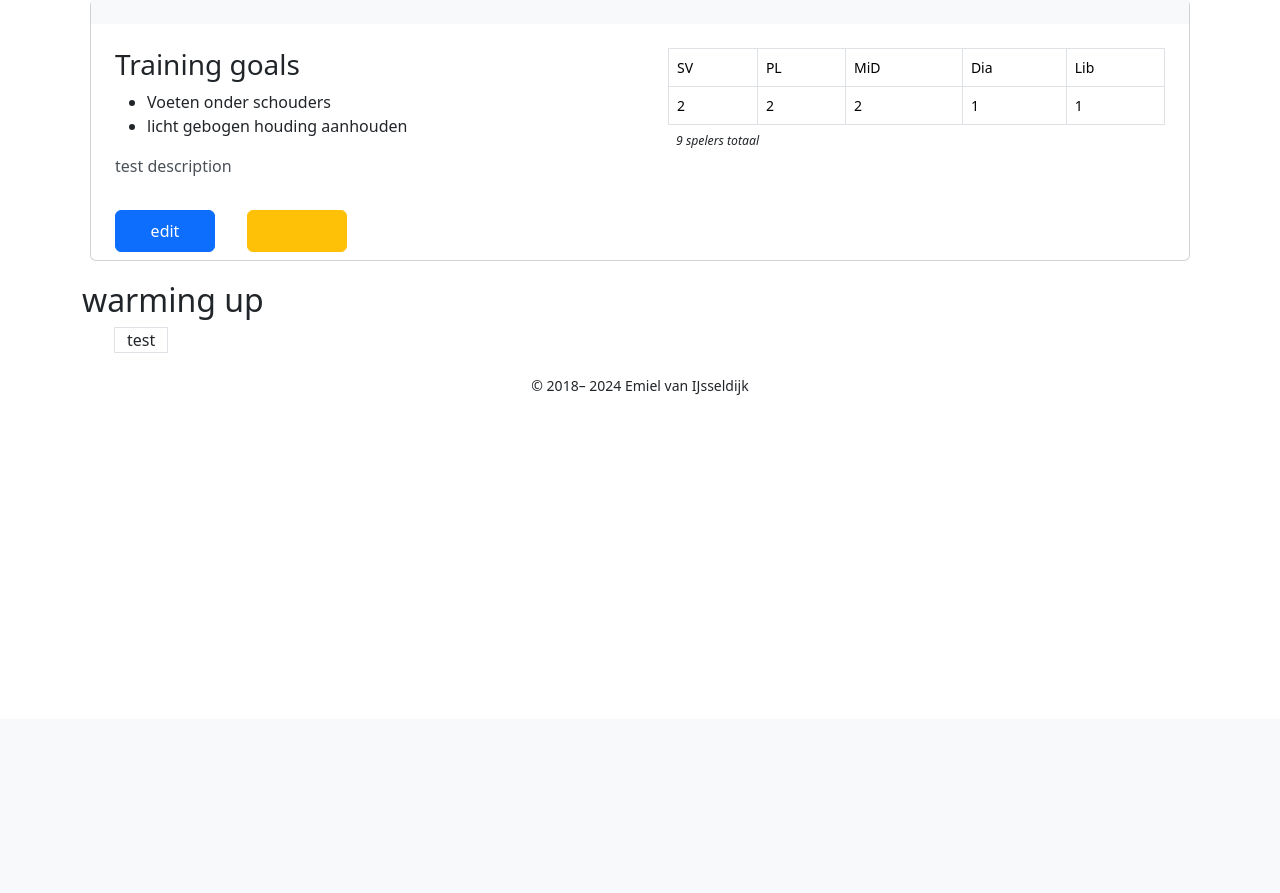
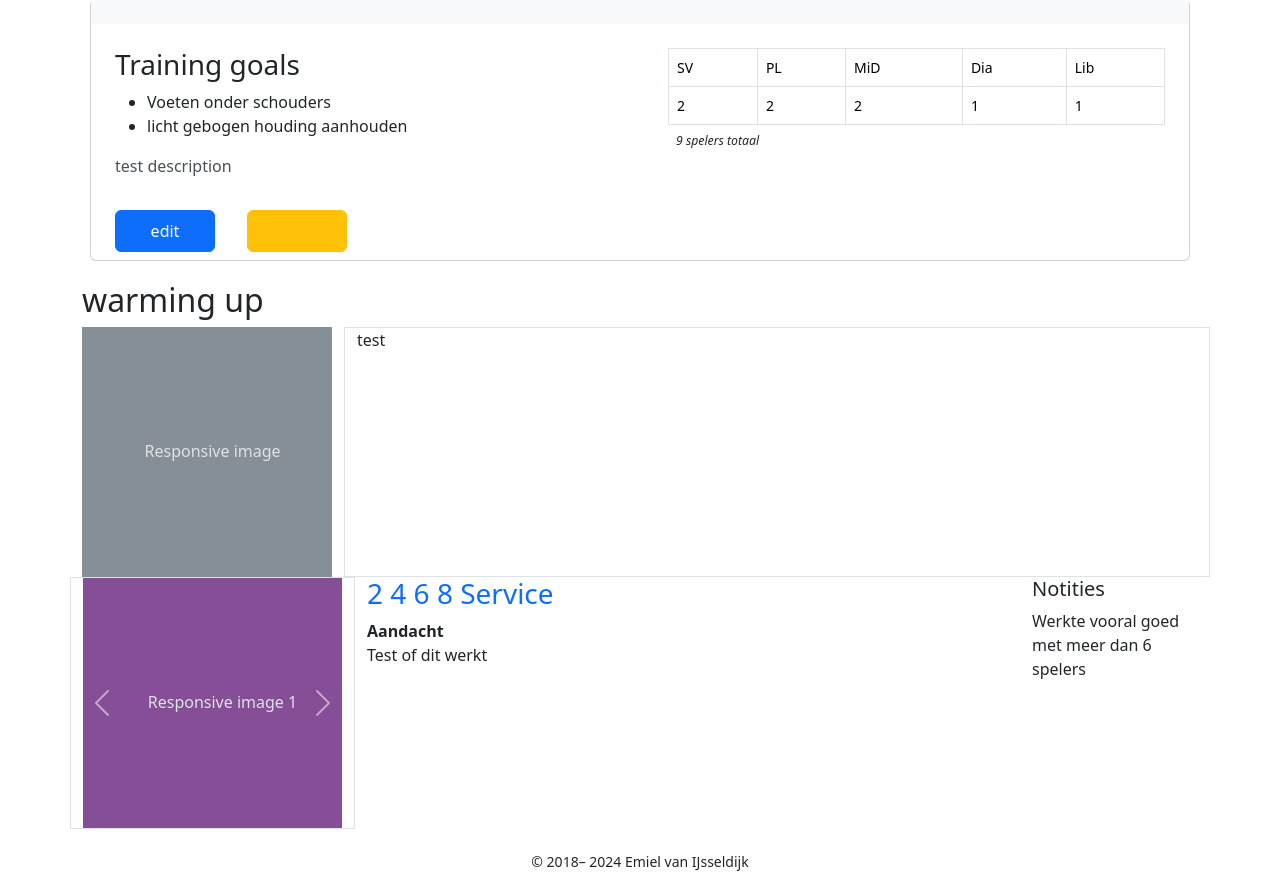
Before and after one commit to mielski/volleyapp, a Flask app: template templates/training_details_view.html in a window 1280 px wide. Shown: the part 81-974 px from the top of the page. Before the commit the page ends 476 px from the top, so only its background shows below. Run offline with Flask 3, Linux system fonts and the light colour scheme; the template is opened without the code that fills it, so the values that code supplies are empty; some libraries are stand-ins or nearby versions.

Commit message:
understanding the column structure

```diff
--- a/templates/training_details_view.html
+++ b/templates/training_details_view.html
@@ -45,11 +45,68 @@
       <button class="btn btn-warning training_card__button p-2 mx-3" href="#">{{ render_icon('trash') }}</button>
     </div>
   </div>
+  <h2>warming up</h2>
+  <div class="row">
+    <div class="col col-auto">
+      <svg class="img-fluid" width="250" height="250"
+           xmlns="http://www.w3.org/2000/svg" role="img" aria-label="Placeholder: Responsive image"
+           preserveAspectRatio="xMidYMid slice" focusable="false"><title>Placeholder</title>
+        <rect width="100%" height="100%" fill="#868e96"></rect>
+        <text x="25%" y="50%" fill="#dee2e6" dy=".3em">Responsive image</text>
+      </svg>
+    </div>
+    <div class="col border">test</div>
   </div>
-  <h2>warming up</h2>
-  <div class="row m-2">
-    <div class="col-auto">
+  <div class="row">
+    <div class="col-md-3 border">
+      <div id="carouselExampleControls" class="carousel slide" data-bs-ride="carousel">
+        <div class="carousel-inner">
+          <div class="carousel-item active">
+            <svg class="img-fluid" width="auto" height="250"
+                 xmlns="http://www.w3.org/2000/svg" role="img" aria-label="Placeholder: Responsive image"
+                 preserveAspectRatio="xMidYMid slice" focusable="false"><title>Placeholder</title>
+              <rect width="100%" height="100%" fill="#864e96"></rect>
+              <text x="25%" y="50%" fill="#dee2e6" dy=".3em">Responsive image 1</text>
+            </svg>
+          </div>
+          <div class="carousel-item">
+            <svg class="img-fluid" width="auto" height="250"
+                 xmlns="http://www.w3.org/2000/svg" role="img" aria-label="Placeholder: Responsive image"
+                 preserveAspectRatio="xMidYMid slice" focusable="false"><title>Placeholder</title>
+              <rect width="100%" height="100%" fill="#868e96"></rect>
+              <text x="25%" y="50%" fill="#dee2e6" dy=".3em">Responsive image 2</text>
+            </svg>
+          </div>
+          <div class="carousel-item">
+            <svg class="img-fluid" width="auto" height="250"
+                 xmlns="http://www.w3.org/2000/svg" role="img" aria-label="Placeholder: Responsive image"
+                 preserveAspectRatio="xMidYMid slice" focusable="false"><title>Placeholder</title>
+              <rect width="100%" height="100%" fill="#868e5e"></rect>
+              <text x="25%" y="50%" fill="#dee2e6" dy=".3em">Responsive image 3</text>
+            </svg>
+          </div>
+        </div>
+        <button class="carousel-control-prev" type="button" data-bs-target="#carouselExampleControls"
+                data-bs-slide="prev">
+          <span class="carousel-control-prev-icon" aria-hidden="true"></span>
+          <span class="visually-hidden">Previous</span>
+        </button>
+        <button class="carousel-control-next" type="button" data-bs-target="#carouselExampleControls"
+                data-bs-slide="next">
+          <span class="carousel-control-next-icon" aria-hidden="true"></span>
+          <span class="visually-hidden">Next</span>
+        </button>
+      </div>
     </div>
-    <div class="col-auto border">test</div>
+    <div class="col">
+      <h3 class="h3 text-primary">2 4 6 8 Service</h3>
+      <p><b>Aandacht</b><br>Test of dit werkt</p>
+
+    </div>
+    <div class="col-sm-2">
+      <h3 class="h5">Notities</h3>
+      <p>Werkte vooral goed met meer dan 6 spelers</p>
+    </div>
   </div>
+
 {% endblock %}
```
